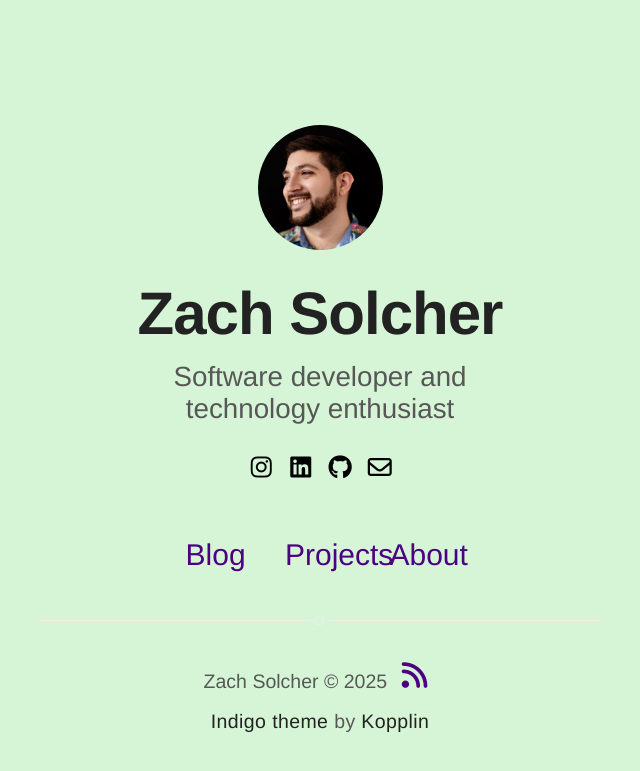
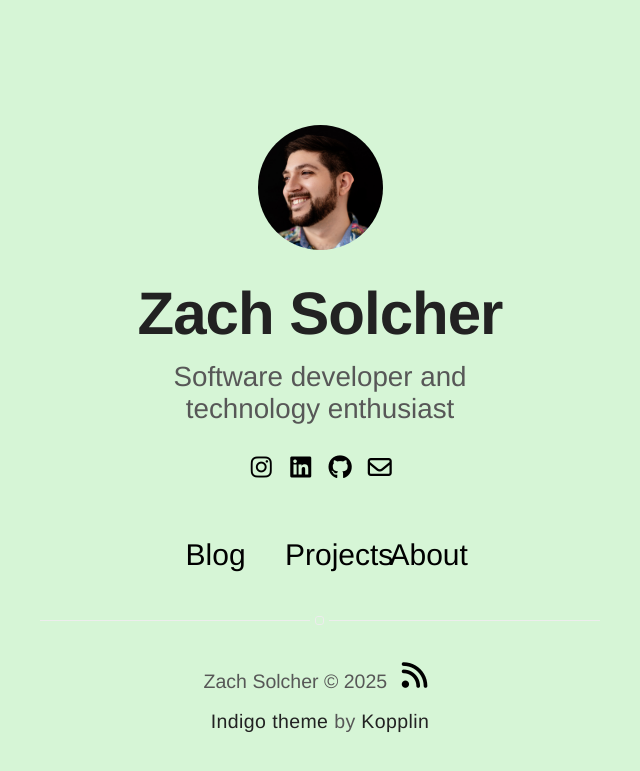
Before and after one commit to zsolcher/zsolcher.github.io, a Jekyll site: the page built from index.html, in a window 1280 px wide. Shown: the top 771 px of the page, without its empty margins (320-960 px from the left). Built offline with Jekyll 4.4.1, drawn with Linux system fonts in a browser that asks for light colours; nearby versions of some CDN libraries.

Commit message:
Style: set RSS, home, blog, and about links to black

```diff
--- a/_sass/base/general.sass
+++ b/_sass/base/general.sass
@@ -155,3 +155,11 @@ pre
 
 .wrapper-large
 	max-width: 810px
+
+// Navigation and RSS/feed links
+nav .link,
+footer .link[href$="feed.xml"],
+nav .link[href$="/"],
+nav .link[href$="/blog"],
+nav .link[href$="/about"]
+	color: #000 !important
```
